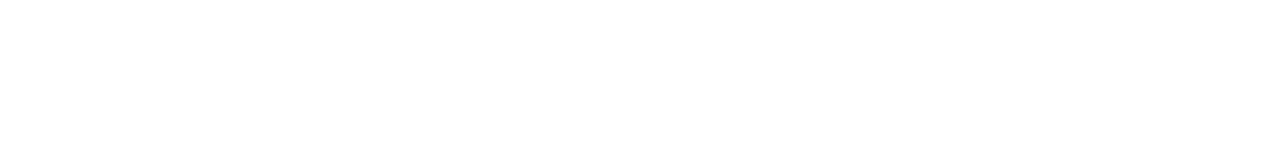
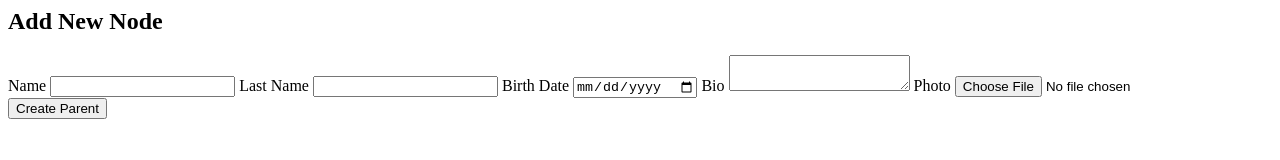
Before and after one commit to julishapovalova/family-tree, a plain HTML site: page index.html in a window 1280 px wide. Drawn offline with nearby package versions, Linux system fonts and the light colour scheme.

Commit message:
Add 3rd commit

```diff
--- a/index.html
+++ b/index.html
@@ -13,6 +13,7 @@
             data-hx-get="index.add-node.partial.html"></section>
     </main>
     <script src="js/node.js"></script>
+    <script src="https://cdn.jsdelivr.net/npm/htmx.org@2.0.8/dist/htmx.min.js" integrity="sha384-/TgkGk7p307TH7EXJDuUlgG3Ce1UVolAOFopFekQkkXihi5u/6OCvVKyz1W+idaz" crossorigin="anonymous"></script>
 </body>
 
 </html>
```
